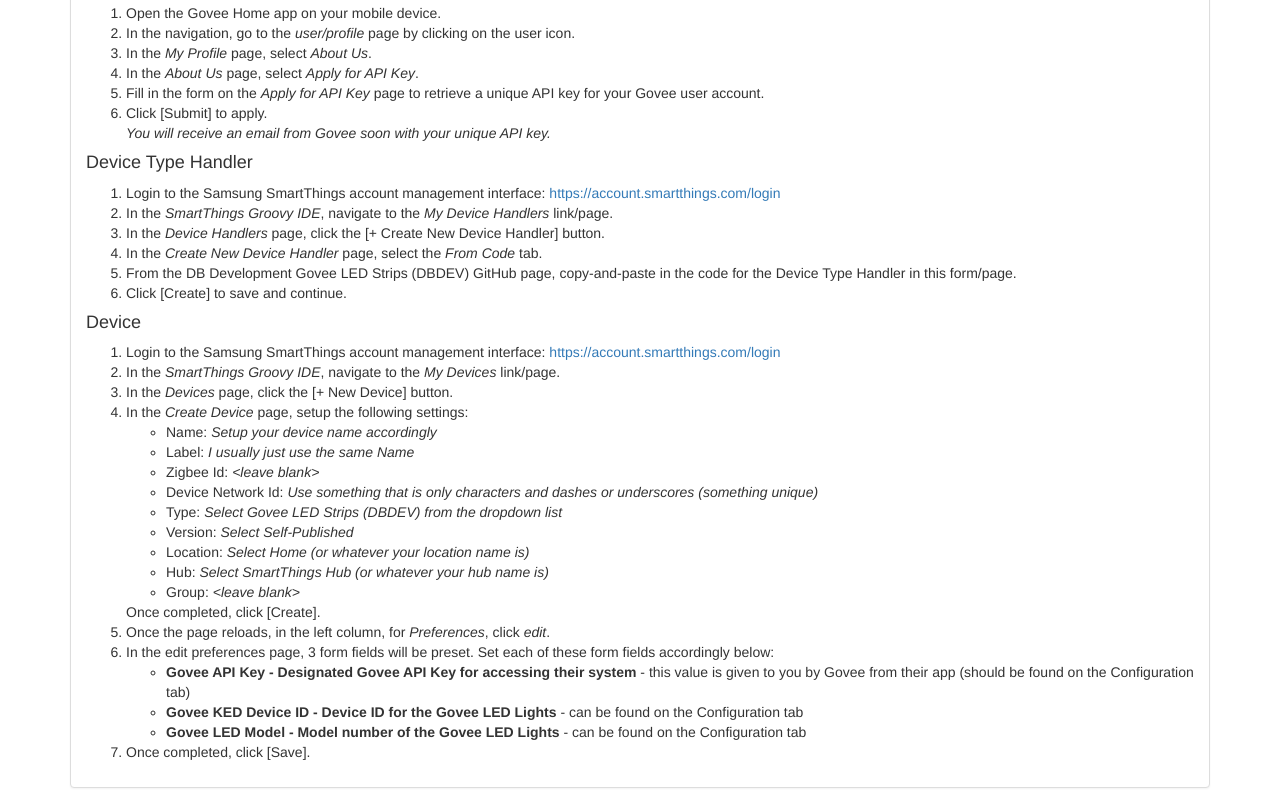
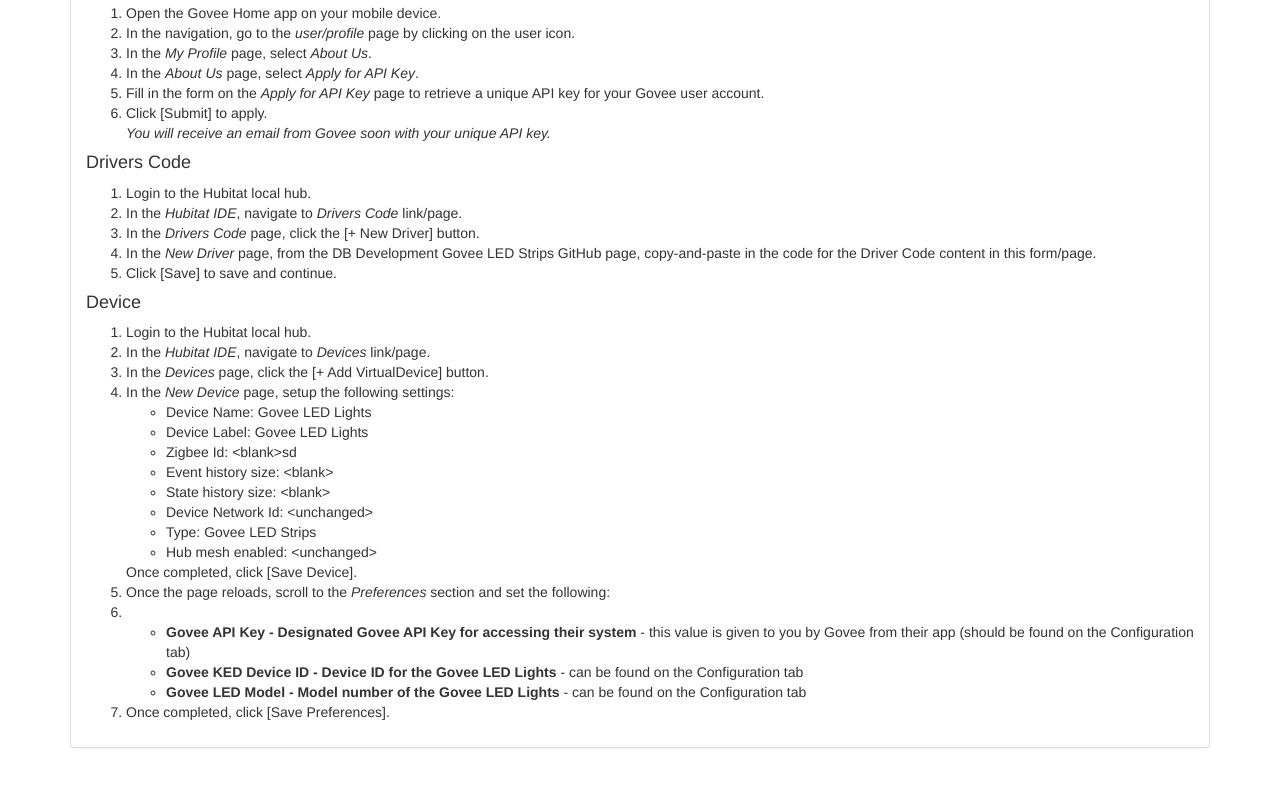
Before and after one commit to uncdubdiver/hubitat-govee-led-lights, a plain HTML site: page index.html in a window 1280 px wide. Shown: the part 1058-1866 px from the top of the page. After the commit the page ends 1826 px from the top, so only its background shows below. Drawn offline with nearby package versions, Linux system fonts and the light colour scheme.

Commit message:
Completed latest updated for handling initial settings and integration in SharpTools and colorpickers.

```diff
--- a/index.html
+++ b/index.html
@@ -74,7 +74,7 @@
 							resp += '<div class="row"><div class="col-xs-12">&nbsp;</div></div>';
 
 							resp += '<div class="row">';
-								resp += '<div class="col-xs-12">Please use the list below to populate the Samsung SmartThings Device preferences page (see setup steps for <strong>Device</strong>).</div>';
+								resp += '<div class="col-xs-12">Please use the list below to populate the Hubitat Device preferences page (see setup steps for <strong>Device</strong>).</div>';
 							resp += '</div>';
 
 							$('#config-results').html(resp);
@@ -95,20 +95,20 @@
 			<h6>Created/Last Updated: 2020-11-09</h6>
 			<br />
 
-			<div class="alert alert-danger">IMPORTANT: This is not sponsered or paid for or supported by Govee, this was generated to help anyone else [other than just myself] to get the amazing WiFi Govee LED Lights into Samsung SmartThings for integration, automation, smart panels, ActionTiles, SharpTools, etc.</div>
+			<div class="alert alert-danger">IMPORTANT: This is not sponsered or paid for or supported by Govee, this was generated to help anyone else [other than just myself] to get the amazing WiFi Govee LED Lights into Hubitat for integration, automation, smart panels, ActionTiles, SharpTools, etc.</div>
 			<br />
 
 			<ul class="nav nav-tabs" role="tablist">
 				<li role="presentation" class="active"><a href="#home" role="tab" data-toggle="tab">Home</a></li>
 				<li role="presentation"><a href="#config" role="tab" data-toggle="tab">Configuration</a></li>
-				<li role="presentation"><a href="https://github.com/uncdubdiver/smartthings-govee-led-lights" target="_blank">GitHub</a></li>
+				<li role="presentation"><a href="https://github.com/uncdubdiver/hubitat-govee-led-lights" target="_blank">GitHub</a></li>
 			</ul>
 
 			<div class="tab-content">
 				<div id="home" class="tab-pane fade active in">
 					<div class="panel panel-default">
 						<div class="panel-body">
-							The Govee LED Lights SmartThings Device Type Handler was generated to fill a need with accessing the WiFi connected Govee LED Lights.
+							The Govee LED Lights Hubitat Device Type was generated to fill a need with accessing the WiFi connected Govee LED Lights.
 							<br /><br />
 							The Device Type Handler is built to handle any of the existing WiFi connected Govee LED Lights that are accesible through their API.
 							<br /><br />
@@ -143,7 +143,7 @@
 								<li>H6148</li>
 							</ul>
 							<br />
-							To get your Govee LED Lights device setup properly within Samsung SmartThings, please follow the steps below.
+							To get your Govee LED Lights device setup properly within Hubitat, please follow the steps below.
 							<br />
 							<h4>Govee API Key</h4>
 							<ol>
@@ -159,52 +159,43 @@
 								</li>
 							</ol>
 
-							<h4>Device Type Handler</h4>
+							<h4>Drivers Code</h4>
 							<ol>
-								<li>
-									Login to the Samsung SmartThings account management interface:
-									<a href="https://account.smartthings.com/login" target="_blank">https://account.smartthings.com/login</a>
-								</li>
-								<li>In the <em>SmartThings Groovy IDE</em>, navigate to the <em>My Device Handlers</em> link/page.</li>
-								<li>In the <em>Device Handlers</em> page, click the [+ Create New Device Handler] button.</li>
-								<li>In the <em>Create New Device Handler</em> page, select the <em>From Code</em> tab.</li>
-								<li>From the DB Development Govee LED Strips (DBDEV) GitHub page, copy-and-paste in the code for the Device Type Handler in this form/page.</li>
-								<li>Click [Create] to save and continue.</li>
+								<li>Login to the Hubitat local hub.</li>
+								<li>In the <em>Hubitat IDE</em>, navigate to <em>Drivers Code</em> link/page.</li>
+								<li>In the <em>Drivers Code</em> page, click the [+ New Driver] button.</li>
+								<li>In the <em>New Driver</em> page, from the DB Development Govee LED Strips GitHub page, copy-and-paste in the code for the Driver Code content in this form/page.</li>
+								<li>Click [Save] to save and continue.</li>
 							</ol>
 
 							<h4>Device</h4>
 							<ol>
+								<li>Login to the Hubitat local hub.</li>
+								<li>In the <em>Hubitat IDE</em>, navigate to <em>Devices</em> link/page.</li>
+								<li>In the <em>Devices</em> page, click the [+ Add VirtualDevice] button.</li>
 								<li>
-									Login to the Samsung SmartThings account management interface:
-									<a href="https://account.smartthings.com/login" target="_blank">https://account.smartthings.com/login</a>
+									In the <em>New Device</em> page, setup the following settings:
+									<ul>
+										<li>Device Name: Govee LED Lights</li>
+										<li>Device Label: Govee LED Lights</li>
+										<li>Zigbee Id: &lt;blank&gt;sd</li>
+										<li>Event history size: &lt;blank&gt;</li>
+										<li>State history size: &lt;blank&gt;</li>
+										<li>Device Network Id: &lt;unchanged&gt;</li>
+										<li>Type: Govee LED Strips</li>
+										<li>Hub mesh enabled: &lt;unchanged&gt;</li>
+									</ul>
+									Once completed, click [Save Device].
 								</li>
-								<li>In the <em>SmartThings Groovy IDE</em>, navigate to the <em>My Devices</em> link/page.</li>
-								<li>In the <em>Devices</em> page, click the [+ New Device] button.</li>
+								<li>Once the page reloads, scroll to the <em>Preferences</em> section and set the following:</li>
 								<li>
-									In the <em>Create Device</em> page, setup the following settings:
-									<ul>
-										<li>Name: <em>Setup your device name accordingly</em></li>
-										<li>Label: <em>I usually just use the same Name</em></li>
-										<li>Zigbee Id: <em>&lt;leave blank&gt;</em></li>
-										<li>Device Network Id: <em>Use something that is only characters and dashes or underscores (something unique)</em></li>
-										<li>Type: <em>Select Govee LED Strips (DBDEV) from the dropdown list</em></li>
-										<li>Version: <em>Select Self-Published</em></li>
-										<li>Location: <em>Select Home (or whatever your location name is)</em></li>
-										<li>Hub: <em>Select SmartThings Hub (or whatever your hub name is)</em></li>
-										<li>Group: <em>&lt;leave blank&gt;</em></li>
-									</ul>
-									Once completed, click [Create].
-								</li>
-								<li>Once the page reloads, in the left column, for <em>Preferences</em>, click <em>edit</em>.</li>
-								<li>
-									In the edit preferences page, 3 form fields will be preset. Set each of these form fields accordingly below:
 									<ul>
 										<li><strong>Govee API Key - Designated Govee API Key for accessing their system</strong> - this value is given to you by Govee from their app (should be found on the Configuration tab)</li>
 										<li><strong>Govee KED Device ID - Device ID for the Govee LED Lights</strong> - can be found on the Configuration tab</li>
 										<li><strong>Govee LED Model - Model number of the Govee LED Lights</strong> - can be found on the Configuration tab</li>
 									</ul>
 								</li>
-								<li>Once completed, click [Save].</li>
+								<li>Once completed, click [Save Preferences].</li>
 							</ol>
 						</div>
 					</div>
@@ -212,7 +203,7 @@
 				<div id="config" class="tab-pane fade">
 					<div class="panel panel-default">
 						<div class="panel-body">
-							The following form/details below will allow you to confirm your Samsung SmartThings Device preferences accordingly.
+							The following form/details below will allow you to confirm your Hubitat Device preferences accordingly.
 							<br /><br />
 							<label>Govee API Key:</label> <input type="text" name="apikey" id="apikey" class="form-control">
 							<small><em>Designated Govee API Key for accessing their system</em></small>
```
Also changed, not shown: 3 other files.
